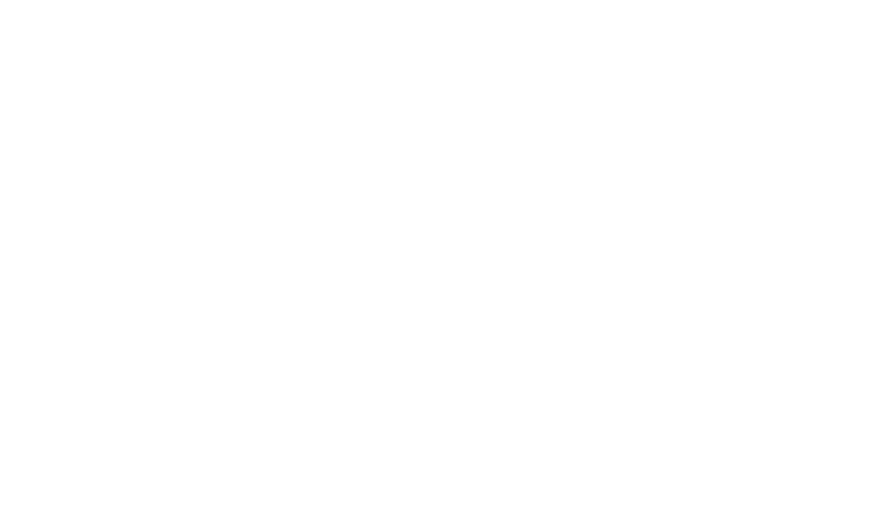
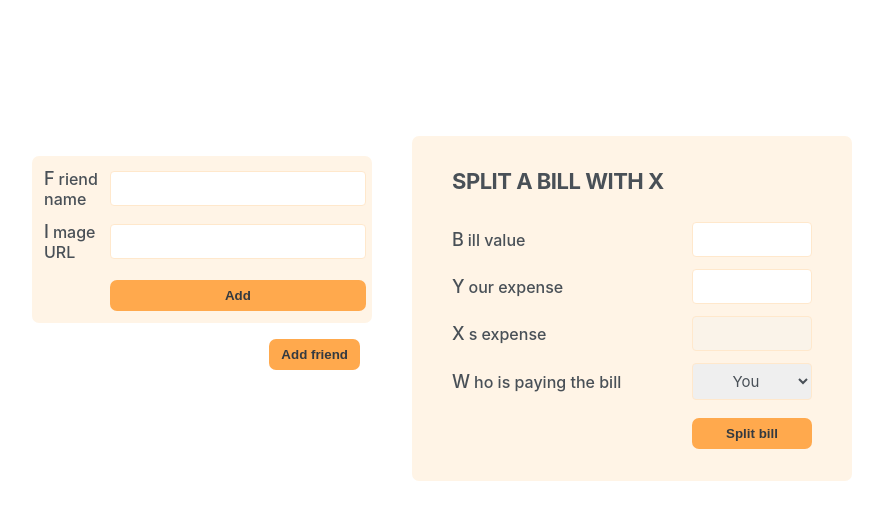
Before and after one commit to Guizzs26/eat-n-split-react, a React (Vite) app: page / in a window 1280 px wide. Shown: the top 520 px of the page, without its empty margins (198-1081 px from the left). Built offline with nearby package versions, Linux system fonts and the light colour scheme.

Commit message:
feat: add more static components

```diff
--- a/src/App.jsx
+++ b/src/App.jsx
@@ -1,11 +1,18 @@
 import FriendsList from "./Components/FriendsList";
+import FormAddFriend from "./Components/FormAddFriend";
+import Button from "./Components/Button";
+import FormSplitBill from "./Components/FormSplitBill";
 
 export default function App() {
   return (
     <div className="app">
       <div className="sidebar">
         <FriendsList />
+        <FormAddFriend />
+        <Button>Add friend</Button>
       </div>
+
+      <FormSplitBill />
     </div>
   );
 }
--- /dev/null
+++ b/src/Components/Button.jsx
@@ -0,0 +1,4 @@
+/* eslint-disable react/prop-types */
+export default function Button({ children }) {
+  return <button className="button">{children}</button>;
+}
--- a/src/Components/FormAddFriend.jsx
+++ b/src/Components/FormAddFriend.jsx
@@ -0,0 +1,15 @@
+import Button from "./Button";
+
+export default function FormAddFriend() {
+  return (
+    <form className="form-add-friend">
+      <label>Friend name</label>
+      <input type="text" />
+
+      <label>Image URL</label>
+      <input type="text" />
+
+      <Button>Add</Button>
+    </form>
+  );
+}
--- /dev/null
+++ b/src/Components/FormSplitBill.jsx
@@ -0,0 +1,26 @@
+import Button from "./Button";
+
+export default function FormSplitBill() {
+  return (
+    <form className="form-split-bill">
+      <h2>Split a bill with X</h2>
+
+      <label>Bill value</label>
+      <input type="text" />
+
+      <label>Your expense</label>
+      <input type="text" />
+
+      <label>Xs expense</label>
+      <input type="text" disabled />
+
+      <label>Who is paying the bill</label>
+      <select>
+        <option value="user">You</option>
+        <option value="friend">X</option>
+      </select>
+
+      <Button>Split bill</Button>
+    </form>
+  );
+}
--- a/src/Components/Friend.jsx
+++ b/src/Components/Friend.jsx
@@ -1,4 +1,6 @@
 /* eslint-disable react/prop-types */
+import Button from "./Button";
+
 export default function Friend({ friend }) {
   return (
     <li>
@@ -19,7 +21,7 @@
 
       {friend.balance === 0 && <p>You and {friend.name} are even</p>}
 
-      <button className="button">Select</button>
+      <Button>Select</Button>
     </li>
   );
 }
```
